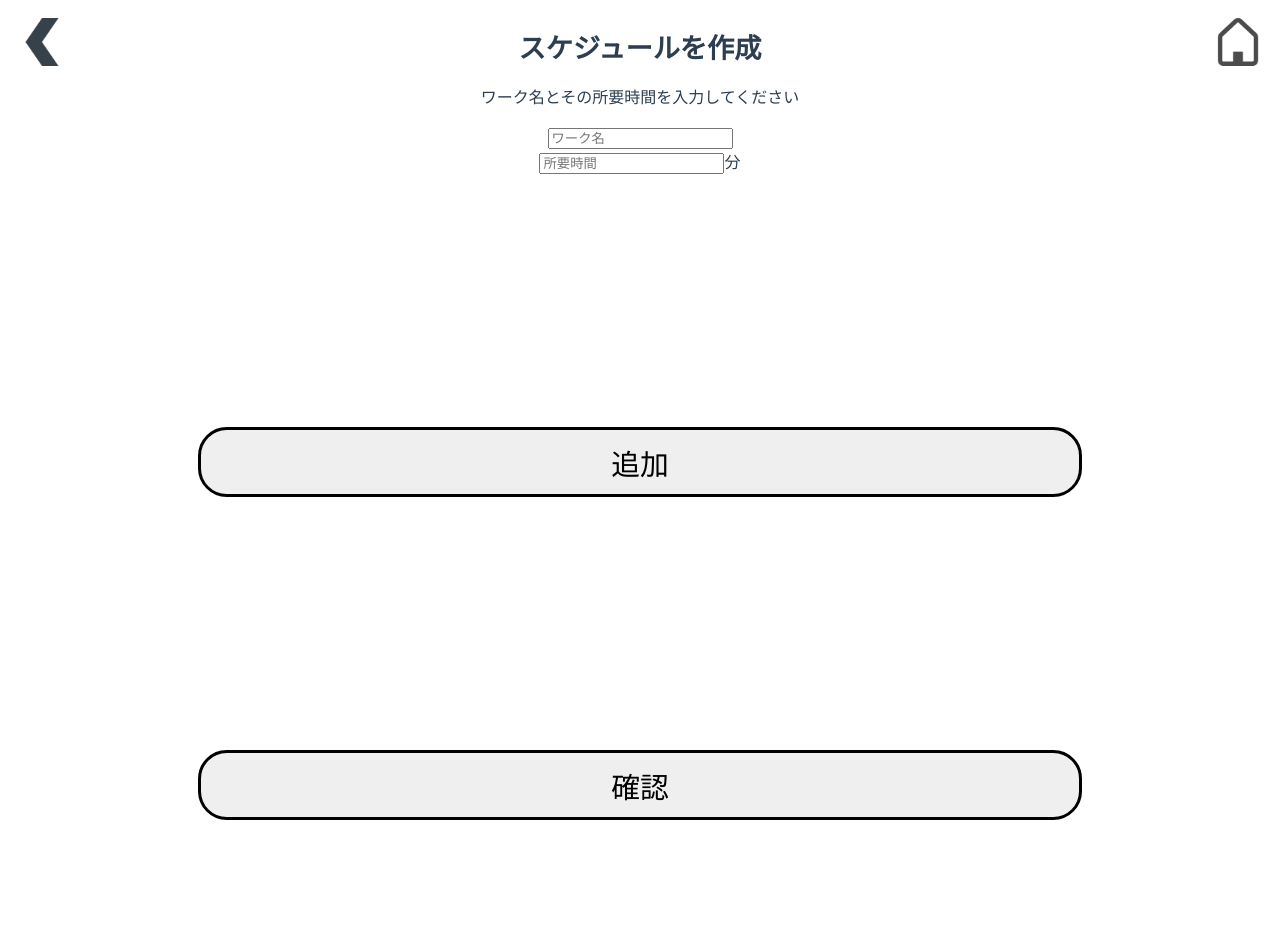
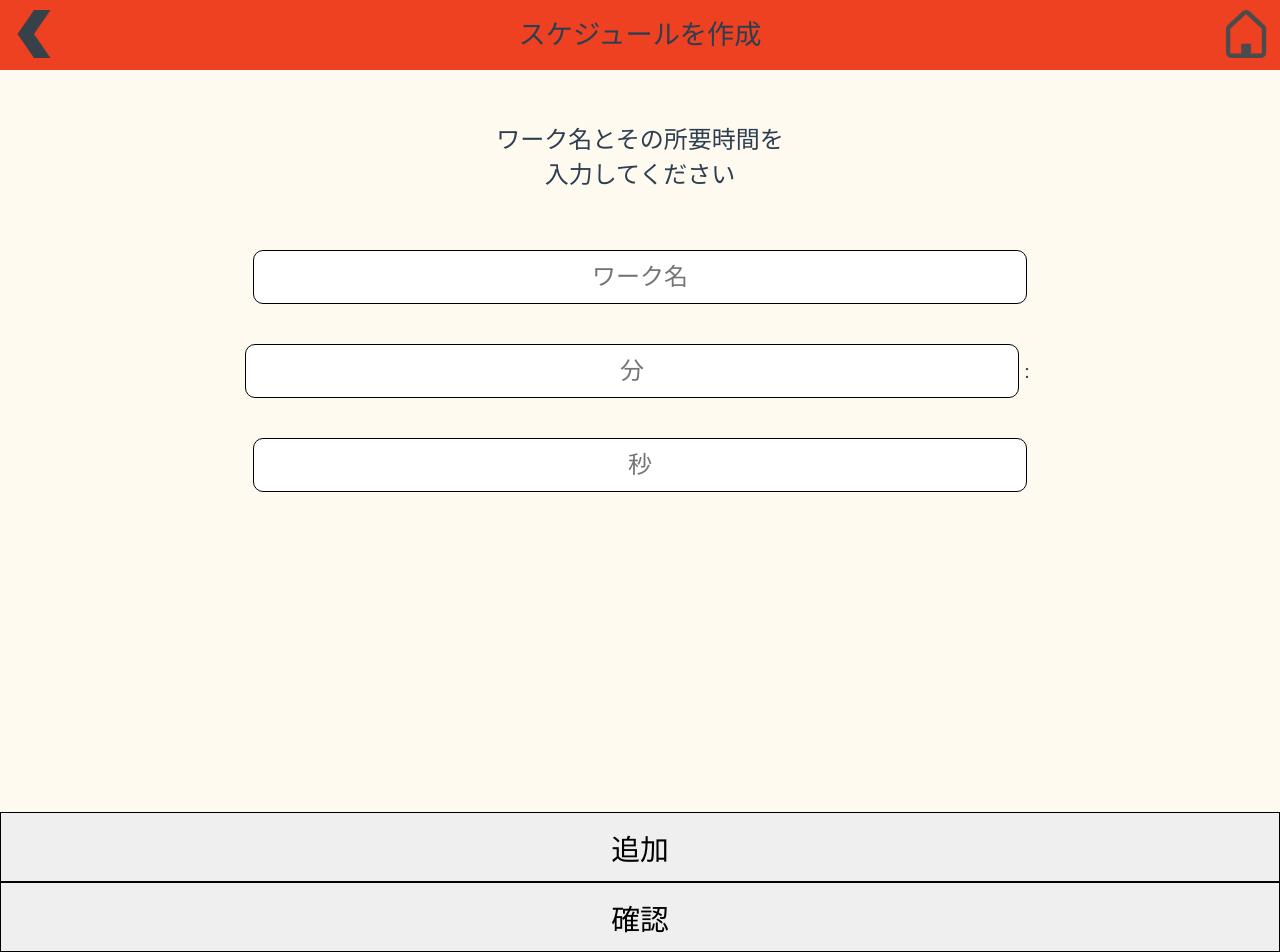
Before and after one commit to MiNAMi37379/challecara2019, a Vue app: page /schedule in a window 1280 px wide. Before the commit the page ends 828 px from the top, so only its background shows below. Built offline with nearby package versions, Linux system fonts and the light colour scheme.

Commit message:
Style、及び秒単位での時間指定と中断機能を実装

```diff
--- a/public/index.html
+++ b/public/index.html
@@ -15,3 +15,10 @@
     <!-- built files will be auto injected -->
   </body>
 </html>
+
+<style>
+body {
+  margin: 0;
+  background-color: floralwhite;
+}
+</style>
--- a/src/store/index.js
+++ b/src/store/index.js
@@ -5,21 +5,26 @@ Vue.use(Vuex)
 
 const works = {
     name: '',
-    time: ''
+    min: '',
+    sec: '',
 }
 export default new Vuex.Store({
     state: {
         works,
         names:[],
-        times:[],
+        times_min:[],
+        times_sec:[],
         password: 0
     },
     getters: {
         getWorkName(state){
             return state.works.name
         },
-        getWorkTime(state){
-            return state.works.time
+        getWorkMin(state){
+            return state.works.min
+        },
+        getWorkSec(state){
+            return state.works.sec
         },
         getPassword(state){
             return state.password
@@ -28,7 +33,8 @@ export default new Vuex.Store({
     mutations: {
         setWork(state, data) {
             state.names = data.name;
-            state.times = data.time;
+            state.min = data.min;
+            state.sec = data.sec;
         },
         addPassword(state, data){
             state.password = data
@@ -36,7 +42,7 @@ export default new Vuex.Store({
     },
     actions: {
         updateWorkName({commit},data){
-            commit('setWorkName',data)
+            commit('setWork',data)
         }
     }
 })
--- a/src/views/Check.vue
+++ b/src/views/Check.vue
@@ -3,9 +3,9 @@
     <h1>ワークの確認</h1>
     <ul>
       <li>ワーク名：{{ workname }}</li>
-      <li>所要時間：{{ worktime }}分</li>
+      <li>所要時間：{{ workmin }}分{{ worksec }}秒</li>
     </ul>
-    <button v-on:click="back">もどる</button><br>
+    <button v-on:click="back" class="button1">もどる</button><br>
     <button v-on:click="doing()">完了！</button>
   </div>
 </template>
@@ -17,8 +17,11 @@ export default{
     workname(){
       return this.$store.getters.getWorkName
     },
-    worktime(){
-      return this.$store.getters.getWorkTime
+    workmin(){
+      return this.$store.getters.getWorkMin
+    },
+    worksec(){
+      return this.$store.getters.getWorkSec
     }
   },
   methods: {
@@ -32,3 +35,30 @@ export default{
   }
 }
 </script>
+
+<style scoped>
+h1 {
+  height: 70px;
+  margin-top: 0%;
+  margin-bottom: 20%;
+  font-size: 180%;
+  font-weight: 300;
+  vertical-align: middle;
+  line-height: 70px;
+  background-color: rgb(238, 65, 34);
+}
+li {
+  font-size: 175%;
+  text-align: center;
+}
+button {
+  width: 100%;
+  height: 70px;
+  font-size: 180%;
+  margin: 0;
+  border: 1px solid;
+}
+.button1 {
+  margin-top: 83%
+}
+</style>
--- a/src/views/Doing.vue
+++ b/src/views/Doing.vue
@@ -1,18 +1,18 @@
 <template>
   <div class="doing">
-    <h1>実行画面</h1>
-    <h1>{{ workname }} </h1>
+    <h1 class="header">実行画面</h1>
+    <h1 class="workname">{{ workname }} </h1>
     <div id="timer">
       <div class="timer">
         <div class="time">
           {{ formatTime }}
         </div>
-        <button v-on:click="start" v-if="!timerOn">Start</button>
-        <button v-on:click="stop" v-if="timerOn">Stop</button>
-        <h1>{{ password }}</h1>
+        <button v-on:click="start" v-if="!timerOn" class="timebutton">Start</button>
+        <button v-on:click="stop" v-if="timerOn" class="timebutton">Stop</button>
       </div>
+      <h1>パスワード：{{ password }}</h1>
+      <button v-on:click="finish" class="backbutton">このスケジュールを終了</button>
     </div>
-    <button v-on:click="back">もどる</button>
   </div>
 </template>
 
@@ -46,16 +46,13 @@ export default{
   },
   data(){
     return {
-      min: this.$store.getters.getWorkTime,
-      sec: 0,
+      min: this.$store.getters.getWorkMin,
+      sec: this.$store.getters.getWorkSec,
       timerOn: false,
       timerObj: null,
     }
   },
   methods: {
-    back: function(){
-      this.$router.go(-1)
-    },
     home : function(){
       this.$router.push("/")
     },
@@ -69,23 +66,70 @@ export default{
         this.sec --;
       }
     },
-
     start: function() {
       let self = this;
       this.timerObj = setInterval(function() {self.count()}, 1000)
       this.timerOn = true; //timerがOFFであることを状態として保持
     },
-
     stop: function() {
       clearInterval(this.timerObj);
       this.timerOn = false; //timerがOFFであることを状態として保持
     },
-
     complete: function() {
       clearInterval(this.timerObj)
       window.alert("お疲れさまでした。ホーム画面に戻ります。");
       this.home();
+    },
+    finish: function() {
+      if(window.confirm("まだ終了時刻ではありませんがよろしいですか？")==true){
+        this.complete();
+      }
     }
   }
 }
 </script>
+
+<style scoped>
+.header{
+  height: 70px;
+  margin-top: 0%;
+  margin-bottom: 20%;
+  font-size: 180%;
+  font-weight: 300;
+  vertical-align: middle;
+  line-height: 70px;
+  background-color: rgb(238, 65, 34);
+}
+.workname {
+  width: 70%;
+  height: 70px;
+  font-size: 200%;
+  text-align: center;
+  border: 1px solid;
+  margin: 0 auto;
+  background-color: white;
+  line-height: 70px;
+  overflow: scroll;
+}
+.time {
+  width:69%;
+  margin: 0 auto;
+  font-size: 400%;
+  letter-spacing: 2px;
+  border: 5px solid;
+  background-color: white
+}
+.timebutton {
+  width: 40%;
+  height: 60px;
+  border: 1px solid;
+  font-size: 150%
+}
+.backbutton {
+  width: 80%;
+  height: 70px;
+  font-size: 180%;
+  margin: 0;
+  border: 1px solid;
+}
+</style>
--- a/src/views/Home.vue
+++ b/src/views/Home.vue
@@ -27,17 +27,22 @@ body {
 #homeBunner {
   height: 70px;
   margin-top: 0%;
-  margin-bottom: 30%;
+  margin-bottom: 20%;
   font-size: 180%;
-  border: solid;
+  font-weight: 300;
   vertical-align: middle;
+  line-height: 70px;
+  background-color: rgb(238, 65, 34);
 }
 #homeBtn {
   width: 70%;
-  height: 70px;
-  font-size: 180%;
+  height: 100px;
+  font-size: 220%;
+  font-weight: 300;
   margin: 20% 0% 0% 0%;
   border: solid;
   border-radius: 1em 1em;
+  background-color: white;
+  border-color: tomato;
 }
 </style>
--- a/src/views/Schedule.vue
+++ b/src/views/Schedule.vue
@@ -5,11 +5,14 @@
       <h1 class="header-item">スケジュールを作成</h1>
       <img src="../../image/home.png" class="header-item" id="img2" v-on:click="home"><br>
     </header>
-    <div id="text">ワーク名とその所要時間を入力してください</div>
+    <div id="text">ワーク名とその所要時間を<br>入力してください</div>
     <input type="text" placeholder="ワーク名" v-model="works.name" /><br>
-    <input type="text" placeholder="所要時間" v-model="works.time" />分<br>
-    <button @click="add">追加</button><br>
-    <button v-on:click="check()">確認</button>
+    <div class="input2">
+      <input type="text" placeholder="分" v-model="works.min" />：
+      <input type="text" placeholder="秒" v-model="works.sec" />
+    </div>
+    <button @click="add" class="button1">追加</button><br>
+    <button v-on:click="check()" class="button2">確認</button>
   </div>
 </template>
 
@@ -44,12 +47,14 @@ export default{
 
 <style scoped>
 button {
-  width: 70%;
+  width: 100%;
   height: 70px;
   font-size: 180%;
-  margin: 20% 0% 0% 0%;
-  border: solid;
-  border-radius: 1em 1em;
+  margin: 0;
+  border: 1px solid;
+}
+.button1 {
+  margin-top: 25%
 }
 img {
   width: 48px;
@@ -57,13 +62,41 @@ img {
 }
 h1 {
   font-size: 170%;
+  font-weight: 300;
   z-index: 1;
+  margin-top: 0;
+  line-height: 70px;
+}
+header {
+  height: 70px;
+  margin-top: 0%;
+  margin-bottom: 50px;
+  font-weight: 300;
+  vertical-align: middle;
+  line-height: 70px;
+  background-color: rgb(238, 65, 34);
 }
 .header-item {
   display: inline-block;
 }
 div#text {
   margin-bottom: 20px;
+  font-size: 150%;
+}
+input {
+  width: 60%;
+  height: 50px;
+  border: 1px solid;
+  border-radius: 10px;
+  margin-top: 40px;
+  font-size: 150%;
+  text-align: center;
+}
+.input2 {
+  display: inline;
+}
+#text {
+  font-size: 150%
 }
 img#img1 {
   float: left;
@@ -71,14 +104,9 @@ img#img1 {
   margin-left: 10px;
 }
 img#img2 {
+  width: 48px;
   float: right;
   margin-top: 10px;
   margin-right: 10px;
 }
 </style>
-<!-- styleの追加実装内容
-・ヘッダーをHome.vueのように枠線で区切る
-・カラーリングをxdと同じになるように調整
-・input部分の配置をわかりやすくするために枠を色付けする
-・追加と確認のボタンの形状及び配置をxdと同じになるように変更
--->
```
